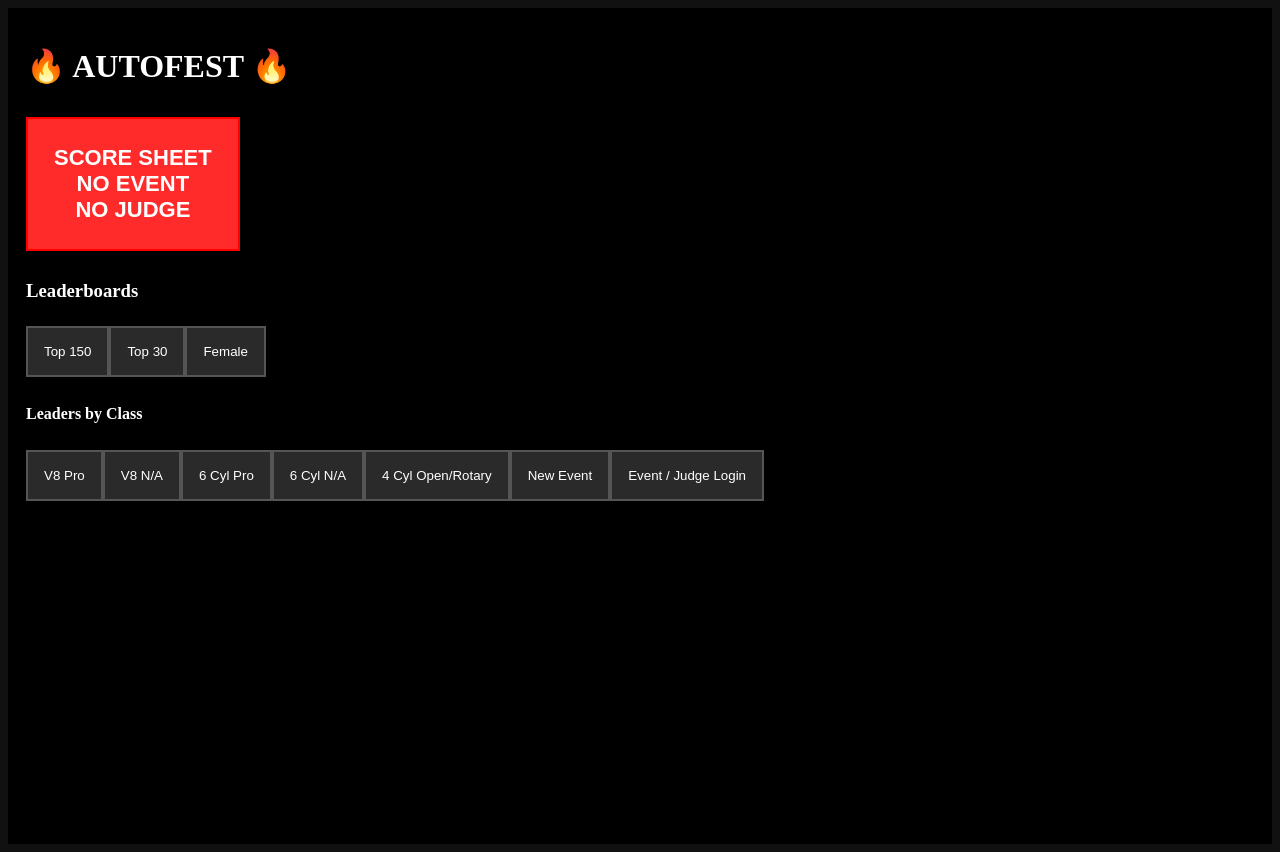
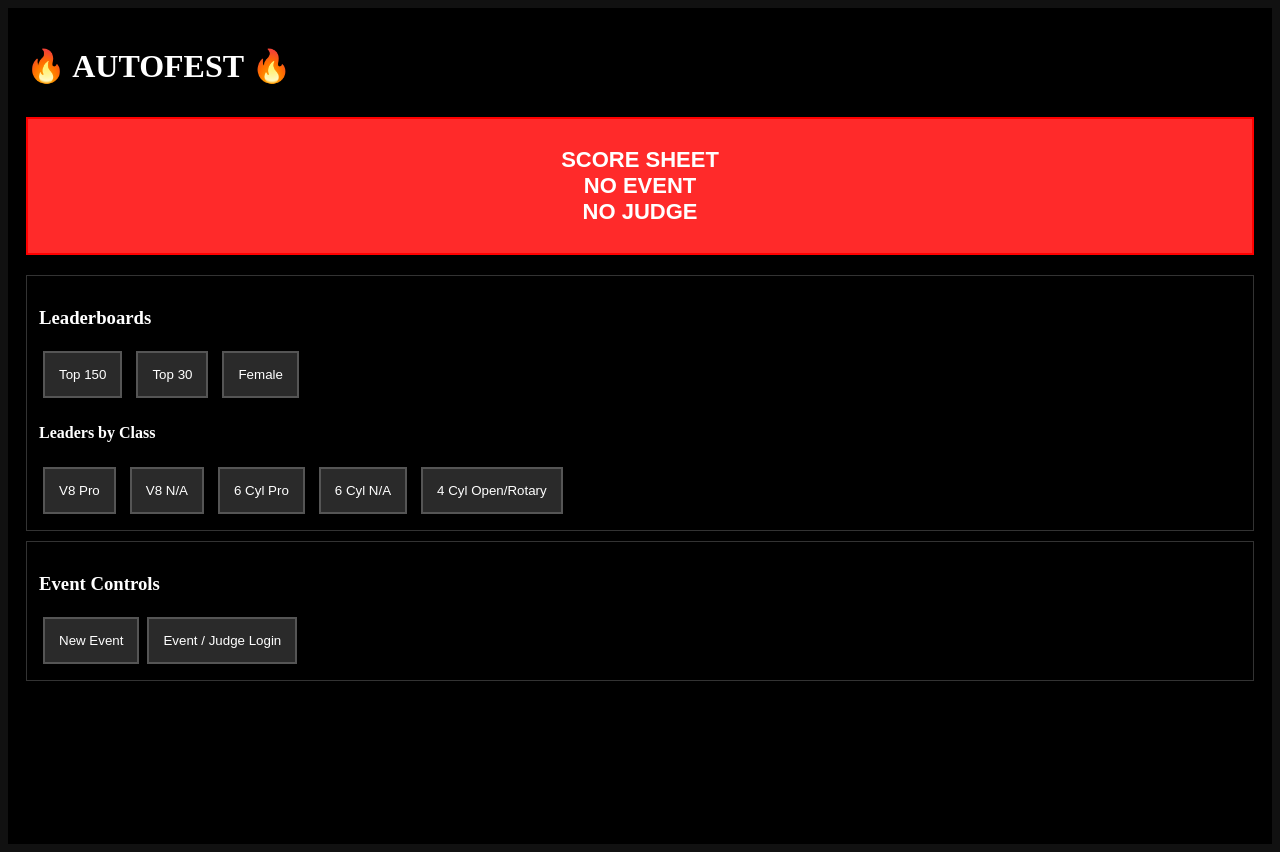
Before and after one commit to Les134/Autofest-2026-Final-App, a React (Create React App) app: page / in a window 1280 px wide. Built offline with nearby package versions, Linux system fonts and the light colour scheme.

Commit message:
Update App.js

```diff
--- a/src/App.js
+++ b/src/App.js
@@ -38,35 +38,57 @@ export default function App() {
 
   const styles = {
     container:{background:"#000",color:"#fff",minHeight:"100vh",padding:"18px"},
-    button:{padding:"16px",margin:"6px 0",background:"#2a2a2a",color:"#fff",border:"2px solid #555"},
+
+    section:{
+      border:"1px solid #333",
+      padding:"12px",
+      margin:"10px 0"
+    },
+
+    button:{
+      padding:"14px",
+      margin:"4px",
+      background:"#2a2a2a",
+      color:"#fff",
+      border:"2px solid #555"
+    },
+
     bigButton:{
-      padding:"26px",
+      padding:"28px",
       margin:"10px 0",
       background:"#ff2a2a",
       color:"#fff",
       fontSize:"22px",
       fontWeight:"bold",
-      border:"2px solid #ff0000"
+      border:"2px solid #ff0000",
+      width:"100%"
     },
-    active:{background:"#ff2a2a"},
-    row:{display:"flex",flexWrap:"wrap",gap:"6px"},
-    input:{padding:"14px",margin:"6px 0",width:"100%",background:"#111",color:"#fff",border:"2px solid #555"},
-    scoreBtn:{width:"44px",height:"44px",background:"#2a2a2a",border:"2px solid #555",color:"#fff"}
+
+    row:{
+      display:"flex",
+      flexWrap:"wrap",
+      gap:"6px"
+    },
+
+    input:{
+      padding:"14px",
+      margin:"6px 0",
+      width:"100%",
+      background:"#111",
+      color:"#fff",
+      border:"2px solid #555"
+    },
+
+    scoreBtn:{
+      width:"44px",
+      height:"44px",
+      background:"#2a2a2a",
+      border:"2px solid #555",
+      color:"#fff"
+    },
+
+    active:{background:"#ff2a2a"}
   };
-
-  function selectEvent(e){ setSelectedEvent(e); }
-
-  function addJudge(){
-    if(!selectedEvent) return;
-    if(lockedEvents[selectedEvent]) return;
-
-    setEvents(prev=>({
-      ...prev,
-      [selectedEvent]: [...prev[selectedEvent], newJudge]
-    }));
-
-    setNewJudge("");
-  }
 
   function setScore(cat,val){
     setScores(prev=>({...prev,[cat]:val}));
@@ -130,7 +152,7 @@ export default function App() {
 
         <h1>🔥 AUTOFEST 🔥</h1>
 
-        {/* 🔴 BIG SCORE BUTTON AT TOP */}
+        {/* 🔴 TOP SCORE BUTTON */}
         <button style={styles.bigButton} onClick={()=>setScreen("score")}>
           SCORE SHEET
           <br/>
@@ -139,21 +161,32 @@ export default function App() {
           {selectedJudge || "NO JUDGE"}
         </button>
 
+        {/* 📊 LEADERBOARDS SECTION */}
+        <div style={styles.section}>
           <h3>Leaderboards</h3>
 
+          <div style={styles.row}>
             <button style={styles.button} onClick={()=>{setBoardType("top150");setScreen("leaderboard");}}>Top 150</button>
             <button style={styles.button} onClick={()=>{setBoardType("top30");setScreen("leaderboard");}}>Top 30</button>
             <button style={styles.button} onClick={()=>{setBoardType("female");setScreen("leaderboard");}}>Female</button>
+          </div>
 
           <h4>Leaders by Class</h4>
+
+          <div style={styles.row}>
             {classes.map(c=>(
               <button key={c} style={styles.button}
                 onClick={()=>{setBoardType(c);setScreen("leaderboard");}}>
                 {c}
               </button>
             ))}
+          </div>
+        </div>
 
-        {/* 🔽 ONLY LABEL CHANGE HERE */}
+        {/* ⚙️ LOGIN SECTION */}
+        <div style={styles.section}>
+          <h3>Event Controls</h3>
+
           <button style={styles.button} onClick={()=>setScreen("setup")}>
             New Event
           </button>
@@ -161,12 +194,13 @@ export default function App() {
           <button style={styles.button} onClick={()=>setScreen("judge")}>
             Event / Judge Login
           </button>
+        </div>
 
       </div>
     );
   }
 
-  // ===== EVERYTHING ELSE UNCHANGED =====
+  // ===== REST OF FILE UNCHANGED =====
 
   if(screen==="score"){
     return(
@@ -174,7 +208,8 @@ export default function App() {
         <h2>{selectedEvent}</h2>
         <h3>{selectedJudge}</h3>
 
-        <input style={styles.input} value={car}
+        <input style={styles.input}
+          value={car}
           onChange={(e)=>setCar(e.target.value)}
           placeholder="Car No / Rego"
         />
```
Lines whose indentation alone changed are shown as unchanged.
